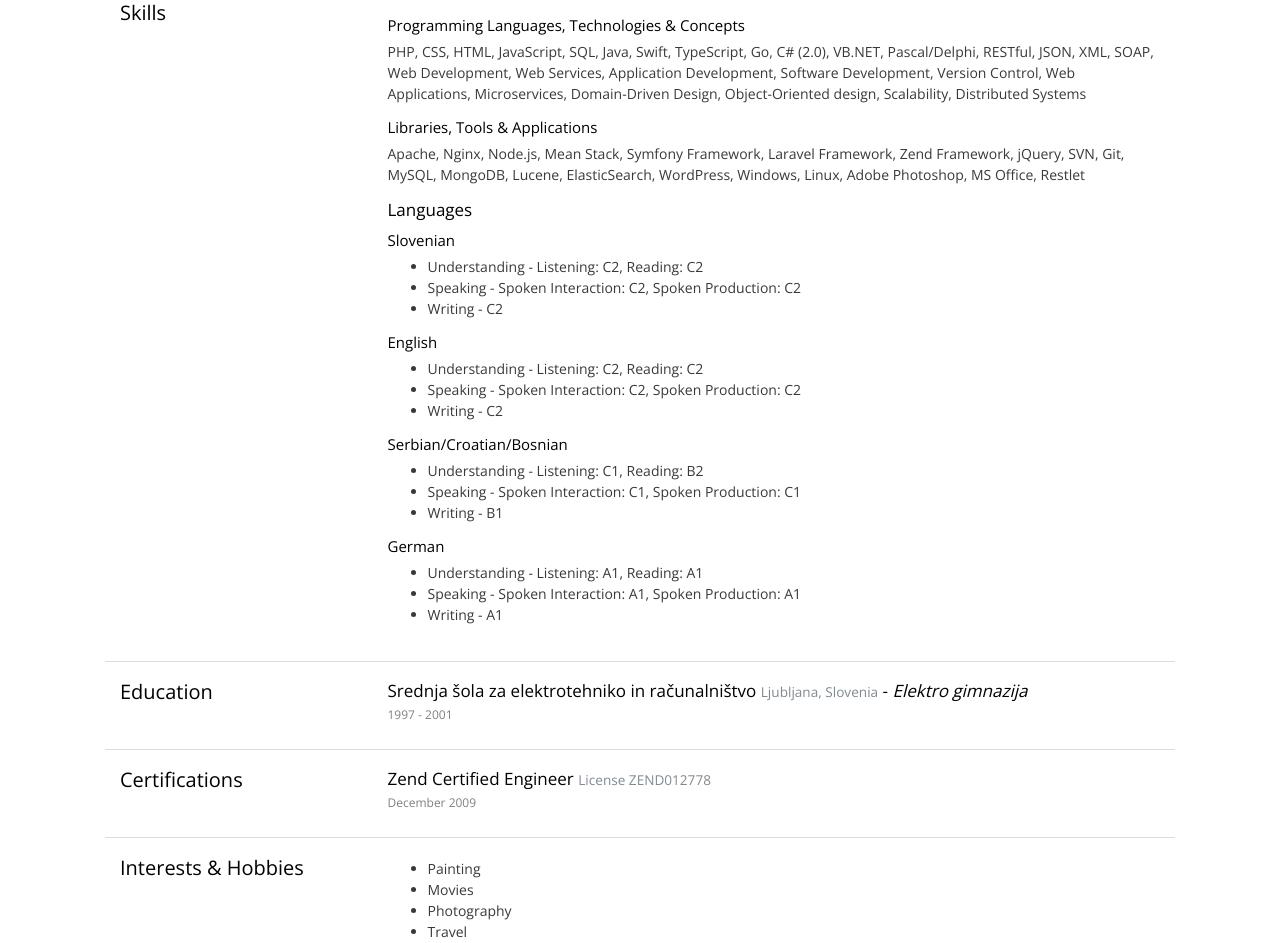
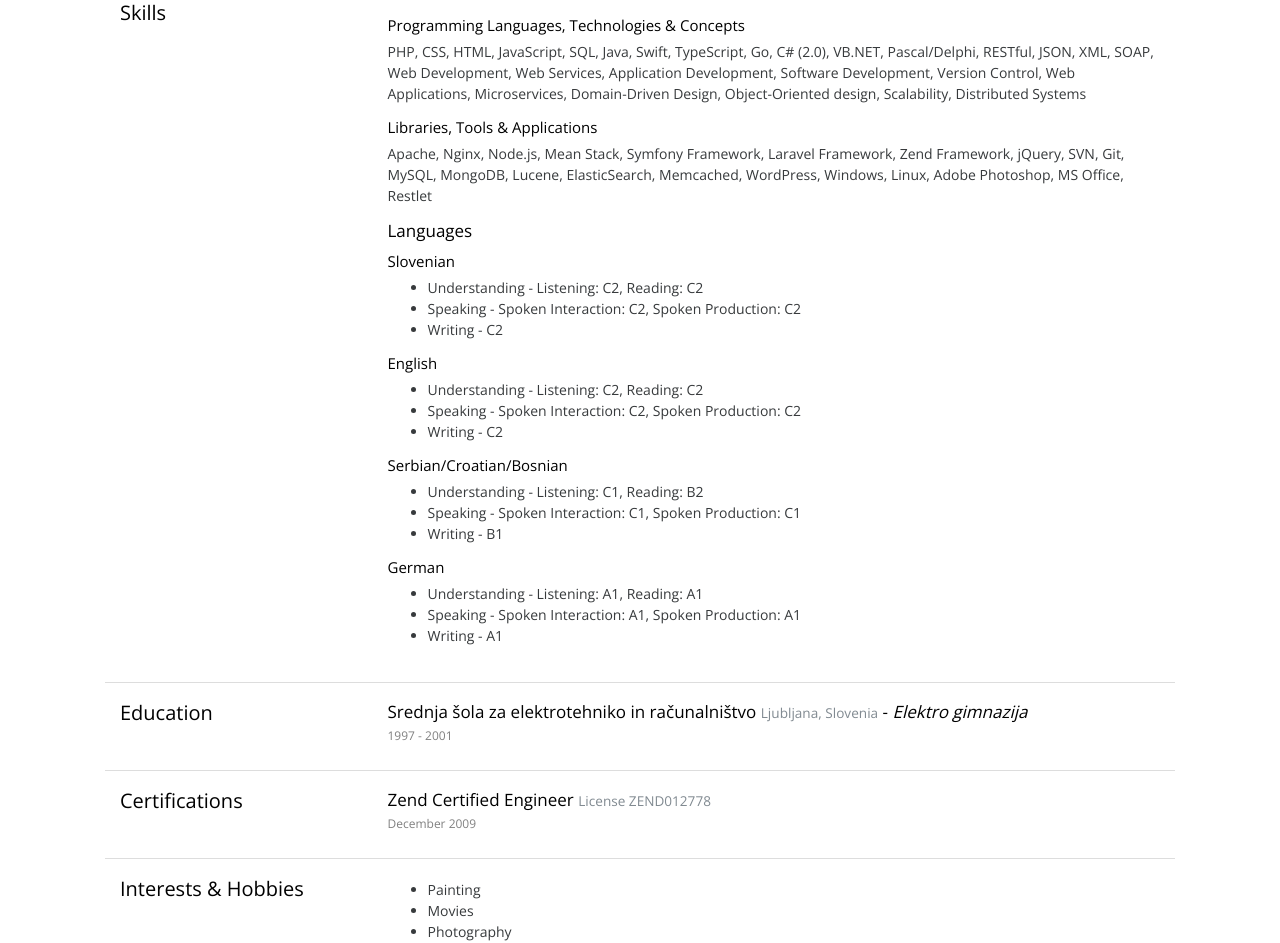
Before and after one commit to dotZoki/dotzoki.github.io, a plain HTML site: page index.html in a window 1280 px wide. Shown: the part 1755-2698 px from the top of the page. Drawn offline with nearby package versions, Linux system fonts and the light colour scheme; a script that the page names is missing.

Commit message:
adding memcached

```diff
--- a/index.html
+++ b/index.html
@@ -301,7 +301,7 @@
             <h5>Libraries, Tools & Applications</h5>
             <p>
                 Apache, Nginx, Node.js, Mean Stack, Symfony Framework, Laravel Framework, Zend Framework, jQuery, SVN,
-                Git, MySQL, MongoDB, Lucene, ElasticSearch, WordPress, Windows, Linux, Adobe Photoshop, MS Office, Restlet
+                Git, MySQL, MongoDB, Lucene, ElasticSearch, Memcached, WordPress, Windows, Linux, Adobe Photoshop, MS Office, Restlet
             </p>
 
             <h4>Languages</h4>
```
